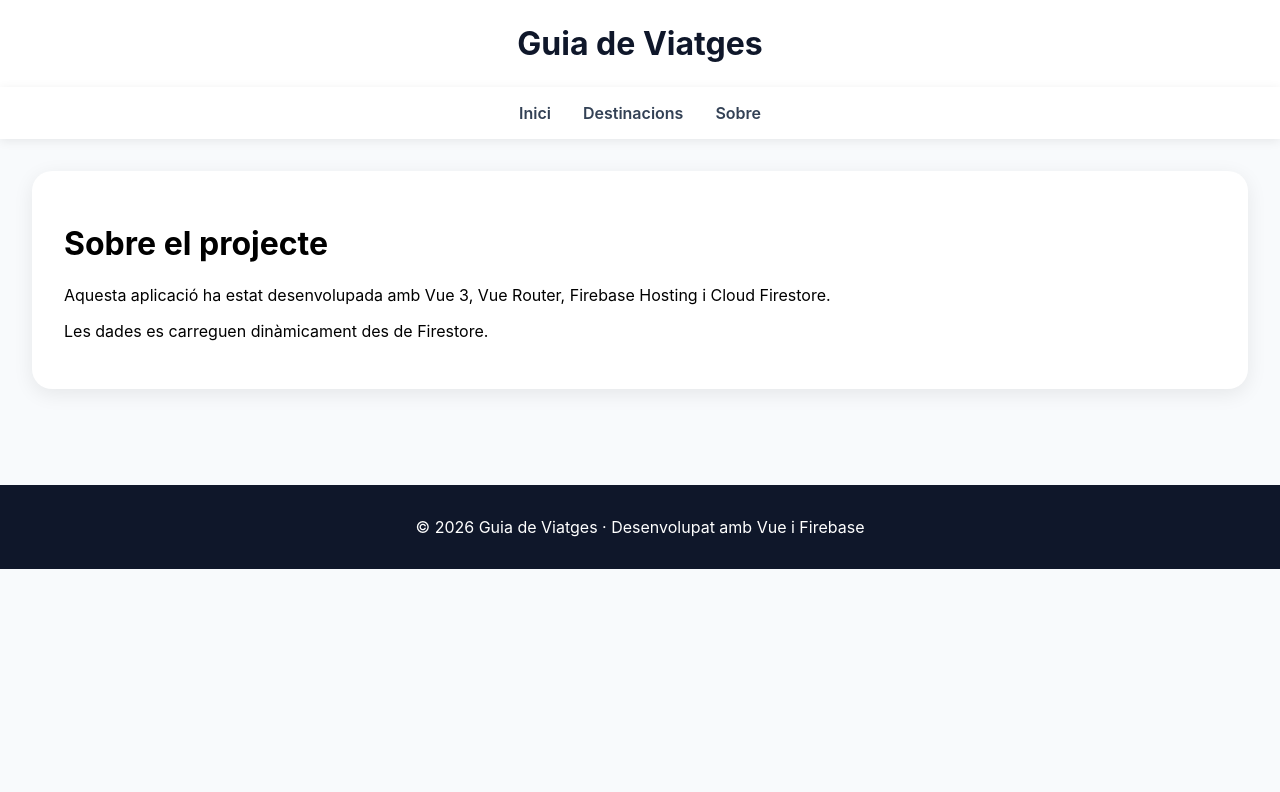
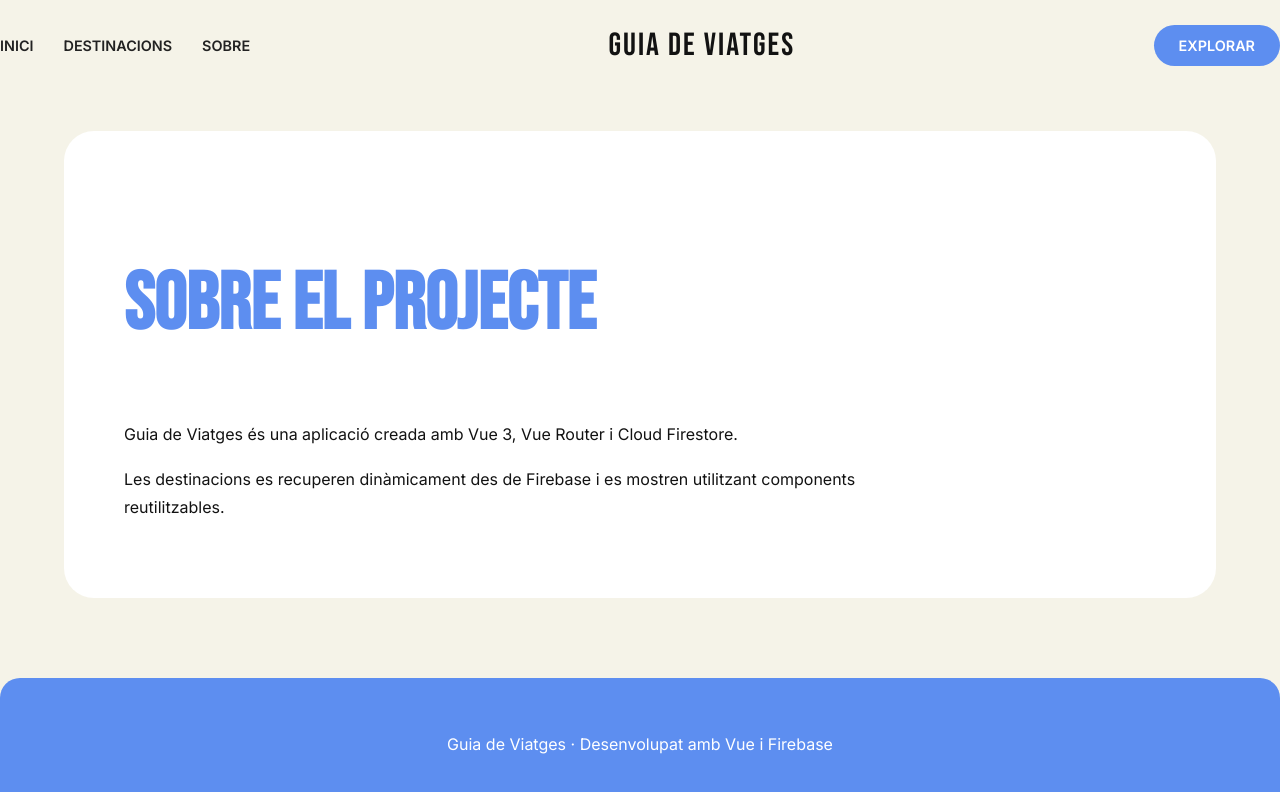
Before and after one commit to janacaballsunyer6/guia-viatges, a Vue app: page /sobre in a window 1280 px wide. Shown: the top 792 px of the page. Built offline with nearby package versions, Linux system fonts and the light colour scheme.

Commit message:
Redisseny complet de la interfície

```diff
--- a/src/App.vue
+++ b/src/App.vue
@@ -5,12 +5,6 @@ import SiteFooter from './components/SiteFooter.vue'
 
 <template>
   <SiteHeader />
-
-  <nav>
-    <RouterLink to="/">Inici</RouterLink>
-    <RouterLink to="/destinacions">Destinacions</RouterLink>
-    <RouterLink to="/sobre">Sobre</RouterLink>
-  </nav>
 
   <main class="container">
     <RouterView />
@@ -20,30 +14,27 @@ import SiteFooter from './components/SiteFooter.vue'
 </template>
 
 <style>
-body {
-  margin: 0;
-  background: #f8fafc;
-  font-family: Inter, sans-serif;
+@import url('https://fonts.googleapis.com/css2?family=Bebas+Neue&family=Inter:wght@300;400;500;600;700&display=swap');
+
+:root{
+  --background:#F5F3E8;
+  --blue:#5D8EF0;
+  --dark:#121212;
 }
 
-nav {
-  background: white;
-  padding: 1rem;
-  display: flex;
-  justify-content: center;
-  gap: 2rem;
-  box-shadow: 0 2px 10px rgba(0,0,0,.08);
+body{
+  margin:0;
+  background:var(--background);
+  font-family:'Inter',sans-serif;
+  color:var(--dark);
 }
 
-nav a {
-  text-decoration: none;
-  color: #334155;
-  font-weight: 600;
+*{
+  box-sizing:border-box;
 }
 
-.container {
-  max-width: 1300px;
-  padding: 2rem;
-  margin: auto;
+.container{
+  width:min(1400px,90%);
+  margin:auto;
 }
 </style>
--- a/src/components/DestinationCard.vue
+++ b/src/components/DestinationCard.vue
@@ -1,5 +1,6 @@
 <template>
-  <div class="card">
+
+<div class="destination">
 
   <img
     :src="imatge"
@@ -7,65 +8,70 @@
   >
 
   <div class="content">
+
     <span>{{ continent }}</span>
 
     <h2>{{ nom }}</h2>
 
-      <h4>{{ pais }}</h4>
+    <h3>{{ pais }}</h3>
 
-      <p>{{ descripcio }}</p>
+    <p>
+      {{ descripcio }}
+    </p>
+
   </div>
 
 </div>
+
 </template>
 
 <script setup>
 defineProps({
-  nom: String,
-  pais: String,
-  continent: String,
-  descripcio: String,
-  imatge: String
+  nom:String,
+  pais:String,
+  continent:String,
+  descripcio:String,
+  imatge:String
 })
 </script>
 
 <style scoped>
-.card {
-  background: white;
-  border-radius: 24px;
-  overflow: hidden;
-  box-shadow: 0 8px 25px rgba(0,0,0,.08);
-  transition: .3s;
+
+.destination{
+  background:white;
+  border-radius:25px;
+  overflow:hidden;
+  margin-bottom:40px;
+  box-shadow:0 15px 30px rgba(0,0,0,.08);
 }
 
-.card:hover {
-  transform: translateY(-8px);
+img{
+  width:100%;
+  height:350px;
+  object-fit:cover;
 }
 
-img {
-  width: 100%;
-  height: 220px;
-  object-fit: cover;
+.content{
+  padding:30px;
 }
 
-.content {
-  padding: 1.5rem;
+span{
+  color:#5D8EF0;
+  font-weight:700;
 }
 
-span {
-  color: #2563eb;
-  font-weight: bold;
+h2{
+  font-family:'Bebas Neue';
+  font-size:4rem;
+  margin:10px 0;
 }
 
-h2 {
-  margin: .5rem 0;
+h3{
+  margin-top:0;
 }
 
-h4 {
-  color: #666;
+p{
+  line-height:1.8;
 }
 
-p {
-  line-height: 1.6;
-}
 </style>
--- a/src/components/SiteFooter.vue
+++ b/src/components/SiteFooter.vue
@@ -1,15 +1,22 @@
 <template>
-  <footer>
-    © 2026 Guia de Viatges · Desenvolupat amb Vue i Firebase
-  </footer>
+<footer>
+
+<p>
+Guia de Viatges · Desenvolupat amb Vue i Firebase
+</p>
+
+</footer>
 </template>
 
 <style scoped>
-footer {
-  background: #0f172a;
-  color: white;
-  text-align: center;
-  padding: 2rem;
-  margin-top: 4rem;
+
+footer{
+  margin-top:80px;
+  text-align:center;
+  padding:40px;
+  background:#5D8EF0;
+  color:white;
+  border-radius:20px 20px 0 0;
 }
+
 </style>
--- a/src/components/SiteHeader.vue
+++ b/src/components/SiteHeader.vue
@@ -1,19 +1,63 @@
 <template>
   <header>
-    <h1>Guia de Viatges</h1>
+    <nav>
+
+      <div class="links">
+        <RouterLink to="/">INICI</RouterLink>
+        <RouterLink to="/destinacions">DESTINACIONS</RouterLink>
+        <RouterLink to="/sobre">SOBRE</RouterLink>
+      </div>
+
+      <div class="logo">
+        GUIA DE VIATGES
+      </div>
+
+      <a
+        href="/destinacions"
+        class="btn"
+      >
+        EXPLORAR
+      </a>
+
+    </nav>
   </header>
 </template>
 
 <style scoped>
-header {
-  background: white;
-  padding: 1.5rem;
-  text-align: center;
-  box-shadow: 0 2px 10px rgba(0,0,0,.08);
+
+header{
+  padding:25px 0;
 }
 
-h1 {
-  margin: 0;
-  color: #0f172a;
+nav{
+  display:flex;
+  justify-content:space-between;
+  align-items:center;
 }
+
+.links{
+  display:flex;
+  gap:30px;
+}
+
+a{
+  text-decoration:none;
+  color:#222;
+  font-size:.9rem;
+  font-weight:600;
+}
+
+.logo{
+  font-family:'Bebas Neue';
+  font-size:2rem;
+  letter-spacing:2px;
+}
+
+.btn{
+  background:#5D8EF0;
+  color:white;
+  padding:12px 25px;
+  border-radius:100px;
+}
+
 </style>
--- a/src/views/HomeView.vue
+++ b/src/views/HomeView.vue
@@ -1,88 +1,101 @@
 <template>
+
 <section class="hero">
-    <div class="overlay">
-      <h1>Descobreix el món</h1>
+
+  <div class="left">
+
+    <div class="small">
+      GUIA DE VIATGES INTERNACIONAL
+    </div>
+
+    <h1>
+      EXPLO-
+      <br>
+      RA
+      <br>
+      EL MÓN
+    </h1>
+
     <p>
-        Explora destinacions úniques, descobreix noves cultures
-        i inspira el teu pròxim viatge.
+      Descobreix noves cultures, ciutats sorprenents
+      i destinacions seleccionades d'arreu del món.
     </p>
 
-      <RouterLink to="/destinacions" class="btn">
-        Explorar destinacions
-      </RouterLink>
   </div>
+
+  <div class="right">
+    https://images.unsplash.com/photo-1500530855697-b586d89ba3ee
+  </div>
+
 </section>
 
-  <section class="features">
-    <div class="feature">
-      <h3>Destinacions seleccionades</h3>
-      <p>Consulta llocs destacats d'arreu del món.</p>
+<section class="cards">
+
+  <div class="card">
+    <h3>Destinacions exclusives</h3>
+    <p>Selecció de ciutats i llocs únics.</p>
   </div>
 
-    <div class="feature">
-      <h3>Dades en temps real</h3>
-      <p>Informació emmagatzemada i consultada des de Firestore.</p>
+  <div class="card">
+    <h3>Informació en temps real</h3>
+    <p>Dades llegides directament de Firestore.</p>
   </div>
 
-    <div class="feature">
+  <div class="card">
     <h3>Experiència moderna</h3>
-      <p>Navegació ràpida gràcies a Vue Router.</p>
+    <p>Aplicació desenvolupada amb Vue i Firebase.</p>
   </div>
+
 </section>
+
 </template>
 
 <style scoped>
-.hero {
-  height: 80vh;
-  background-image: url("https://images.unsplash.com/photo-1507525428034-b723cf961d3e");
-  background-size: cover;
-  background-position: center;
-  border-radius: 20px;
-  overflow: hidden;
+
+.hero{
+  min-height:80vh;
+  display:grid;
+  grid-template-columns:1fr 500px;
+  gap:60px;
+  align-items:center;
 }
 
-.overlay {
-  height: 100%;
-  background: rgba(0,0,0,.5);
-  color: white;
-  display: flex;
-  flex-direction: column;
-  justify-content: center;
-  padding: 60px;
+.small{
+  letter-spacing:3px;
+  font-size:.8rem;
 }
 
-.overlay h1 {
-  font-size: 4rem;
-  margin-bottom: 1rem;
+h1{
+  font-family:'Bebas Neue';
+  font-size:10rem;
+  line-height:.8;
+  color:#5D8EF0;
+  margin:20px 0;
 }
 
-.overlay p {
-  max-width: 600px;
-  font-size: 1.2rem;
+p{
+  font-size:1.2rem;
+  max-width:500px;
 }
 
-.btn {
-  margin-top: 2rem;
-  width: fit-content;
-  background: white;
-  color: black;
-  text-decoration: none;
-  padding: 1rem 2rem;
-  border-radius: 12px;
-  font-weight: bold;
+.right img{
+  width:100%;
+  border-radius:20px;
+  height:600px;
+  object-fit:cover;
 }
 
-.features {
-  display: grid;
-  grid-template-columns: repeat(3, 1fr);
-  gap: 24px;
-  margin-top: 50px;
+.cards{
+  margin:80px 0;
+  display:grid;
+  grid-template-columns:repeat(3,1fr);
+  gap:25px;
 }
 
-.feature {
-  background: white;
-  padding: 2rem;
-  border-radius: 20px;
-  box-shadow: 0 8px 20px rgba(0,0,0,.08);
+.card{
+  background:white;
+  padding:30px;
+  border-radius:20px;
 }
+
 </style>
--- a/src/views/SobreView.vue
+++ b/src/views/SobreView.vue
@@ -1,23 +1,41 @@
 <template>
-  <div class="card">
-    <h1>Sobre el projecte</h1>
 
-    <p>
-      Aquesta aplicació ha estat desenvolupada amb Vue 3,
-      Vue Router, Firebase Hosting i Cloud Firestore.
-    </p>
+<section class="about">
 
-    <p>
-      Les dades es carreguen dinàmicament des de Firestore.
-    </p>
-  </div>
+<h1>SOBRE EL PROJECTE</h1>
+
+<p>
+Guia de Viatges és una aplicació creada amb Vue 3,
+Vue Router i Cloud Firestore.
+</p>
+
+<p>
+Les destinacions es recuperen dinàmicament des de Firebase
+i es mostren utilitzant components reutilitzables.
+</p>
+
+</section>
+
 </template>
 
 <style scoped>
-.card {
-  background: white;
-  padding: 2rem;
-  border-radius: 20px;
-  box-shadow: 0 5px 20px rgba(0,0,0,.08);
+
+.about{
+  background:white;
+  padding:60px;
+  border-radius:30px;
+  margin-top:40px;
 }
+
+h1{
+  font-family:'Bebas Neue';
+  font-size:5rem;
+  color:#5D8EF0;
+}
+
+p{
+  max-width:800px;
+  line-height:1.8;
+}
+
 </style>
```
Lines whose indentation alone changed are shown as unchanged.
